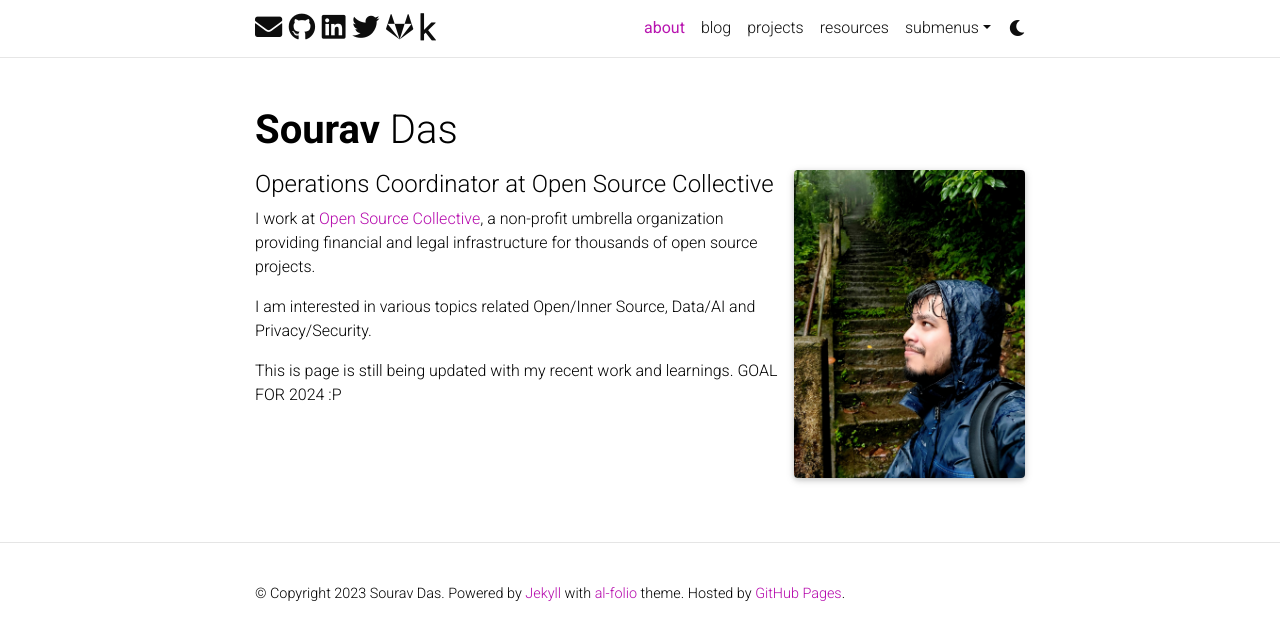
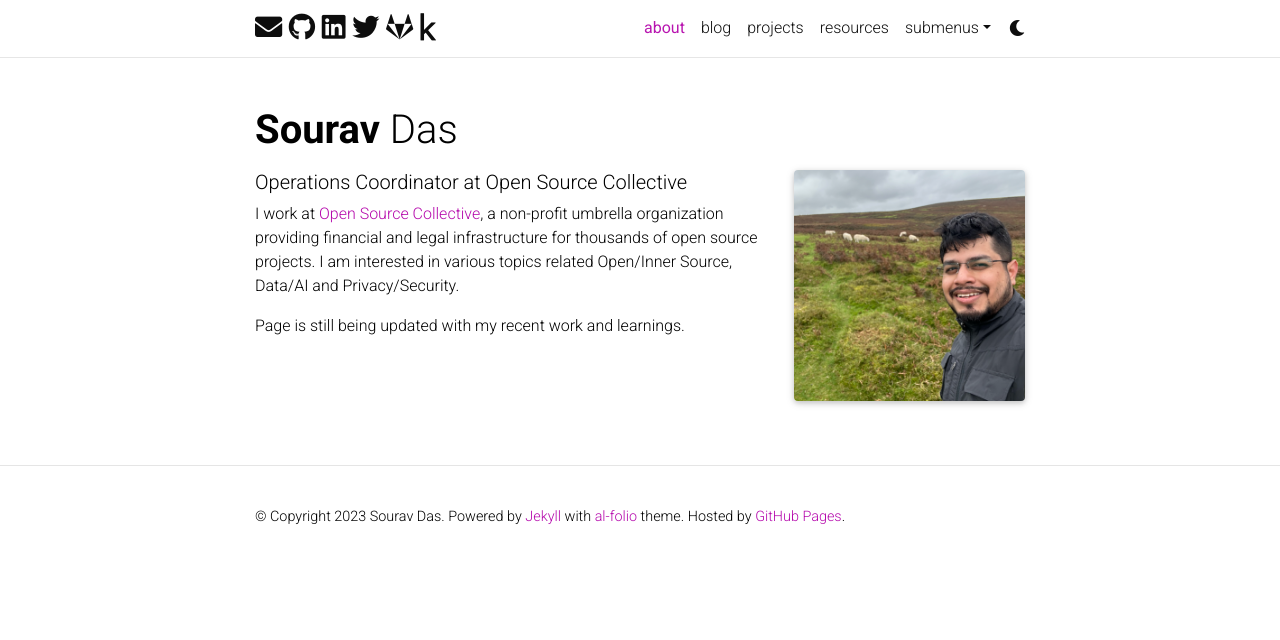
Before and after one commit to souravcipher/souravcipher.github.io, a Jekyll site: the page built from _pages/about.md, in a window 1280 px wide. Shown: the top 640 px of the page. Built offline with Jekyll 4.4.1, drawn with Linux system fonts in a browser that asks for light colours; full-size pictures stand in for the smaller copies a plugin makes; comment, search, counter and statistics services are not loaded; a style sheet for code colours, icons or effects is not loaded.

Commit message:
update pic

```diff
--- a/_pages/about.md
+++ b/_pages/about.md
@@ -20,12 +20,10 @@
 ---
 
 
-#### Operations Coordinator at Open Source Collective
+##### Operations Coordinator at Open Source Collective
 
 
 
-I work at [Open Source Collective](https://www.oscollective.org), a non-profit umbrella organization providing financial and legal infrastructure for thousands of open source projects.
+I work at [Open Source Collective](https://www.oscollective.org), a non-profit umbrella organization providing financial and legal infrastructure for thousands of open source projects. I am interested in various topics related Open/Inner Source, Data/AI and Privacy/Security.
 
-I am interested in various topics related Open/Inner Source, Data/AI and Privacy/Security.
-
-This is page is still being updated with my recent work and learnings. GOAL FOR 2024 :P
+Page is still being updated with my recent work and learnings.
```
Also changed, not shown: other parts of _pages/about.md (+1 -1 lines), assets/img/sourav_new.png (added).
